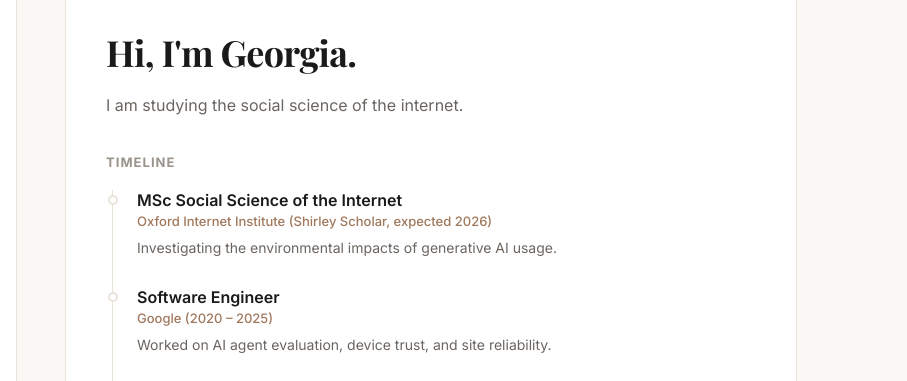
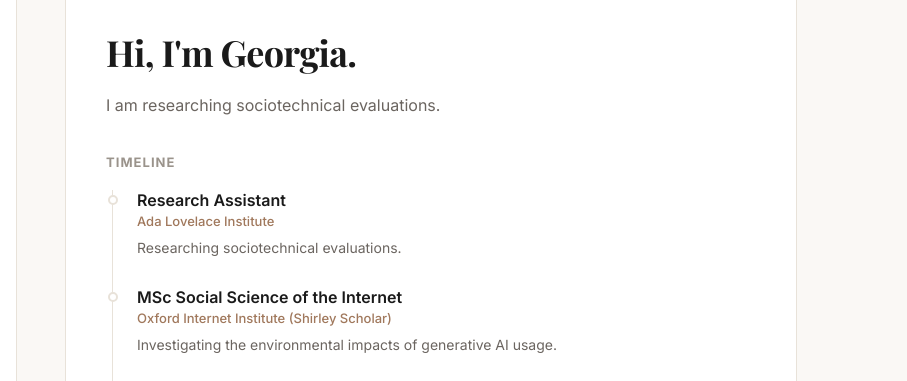
Before and after one commit to georgiawilder/georgiawilder.github.io, a plain HTML site: page index.html in a window 1280 px wide. Shown: the part 142-523 px from the top of the page, 373-1280 px from the left. Drawn offline with nearby package versions, Linux system fonts and the light colour scheme; a web font is replaced by a local one.

Commit message:
update bio

```diff
--- a/index.html
+++ b/index.html
@@ -79,7 +79,7 @@
                                 <h2 class="hero-greeting" id="typed-greeting"></h2>
                                 <span class="typing-cursor" id="typing-cursor">|</span>
                                 <p class="hero-intro">
-                                    I am studying the social science of the internet.
+                                    I am researching sociotechnical evaluations.
                                 </p>
                             </div>
 
@@ -90,8 +90,16 @@
                                     <div class="timeline-item">
                                         <div class="timeline-marker"></div>
                                         <div class="timeline-content">
+                                            <h4 class="timeline-title">Research Assistant</h4>
+                                            <div class="timeline-subtitle">Ada Lovelace Institute</div>
+                                            <p class="timeline-desc">Researching sociotechnical evaluations.</p>
+                                        </div>
+                                    </div>
+                                    <div class="timeline-item">
+                                        <div class="timeline-marker"></div>
+                                        <div class="timeline-content">
                                             <h4 class="timeline-title">MSc Social Science of the Internet</h4>
-                                            <div class="timeline-subtitle">Oxford Internet Institute (Shirley Scholar, expected 2026)</div>
+                                            <div class="timeline-subtitle">Oxford Internet Institute (Shirley Scholar)</div>
                                             <p class="timeline-desc">Investigating the environmental impacts of generative AI usage.</p>
                                         </div>
                                     </div>
```
